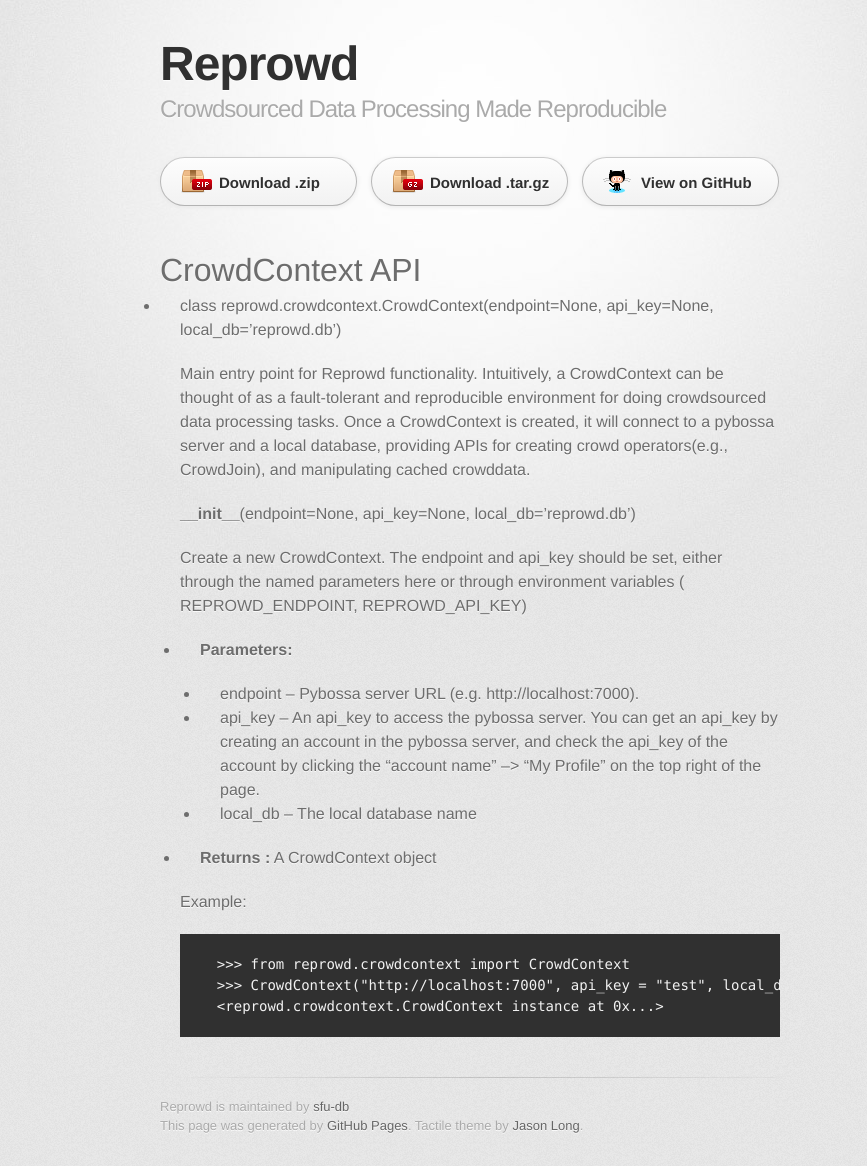
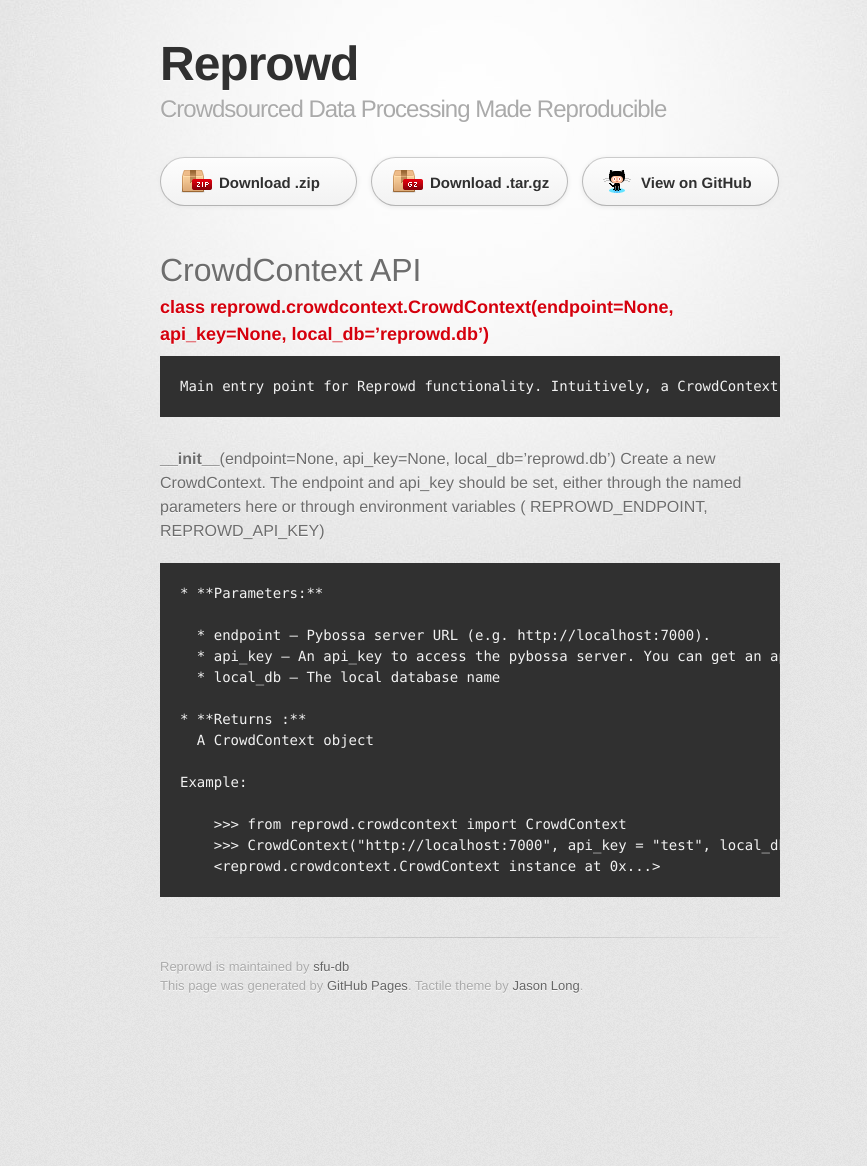
Before and after one commit to sfu-db/reprowd, a Jekyll site: the page built from crowdcontext.md, in a window 1280 px wide. Shown: the whole page, without its empty margins (170-1037 px from the left). Built offline with Jekyll 4.4.1, drawn with Linux system fonts in a browser that asks for light colours; some web fonts are replaced; after the commit the page ends 1026 px from its top, so only the background shows below that.

```diff
--- a/crowdcontext.md
+++ b/crowdcontext.md
@@ -4,12 +4,11 @@ title: CrowdContext API
 ---
 # CrowdContext API
 
-* class reprowd.crowdcontext.CrowdContext(endpoint=None, api_key=None, local_db='reprowd.db')
+### class reprowd.crowdcontext.CrowdContext(endpoint=None, api_key=None, local_db='reprowd.db')
 
-  Main entry point for Reprowd functionality. Intuitively, a CrowdContext can be thought of as a fault-tolerant and reproducible environment for doing crowdsourced data processing tasks. Once a CrowdContext is created, it will connect to a pybossa server and a local database, providing APIs for creating crowd operators(e.g., CrowdJoin), and manipulating cached crowddata.
+    Main entry point for Reprowd functionality. Intuitively, a CrowdContext can be thought of as a fault-tolerant and reproducible environment for doing crowdsourced data processing tasks. Once a CrowdContext is created, it will connect to a pybossa server and a local database, providing APIs for creating crowd operators(e.g., CrowdJoin), and manipulating cached crowddata.
 
   **__init__**(endpoint=None, api_key=None, local_db='reprowd.db')
-
     Create a new CrowdContext. The endpoint and api_key should be set, either through the named parameters here or through environment variables ( REPROWD_ENDPOINT, REPROWD_API_KEY)
 
     * **Parameters:**
```
